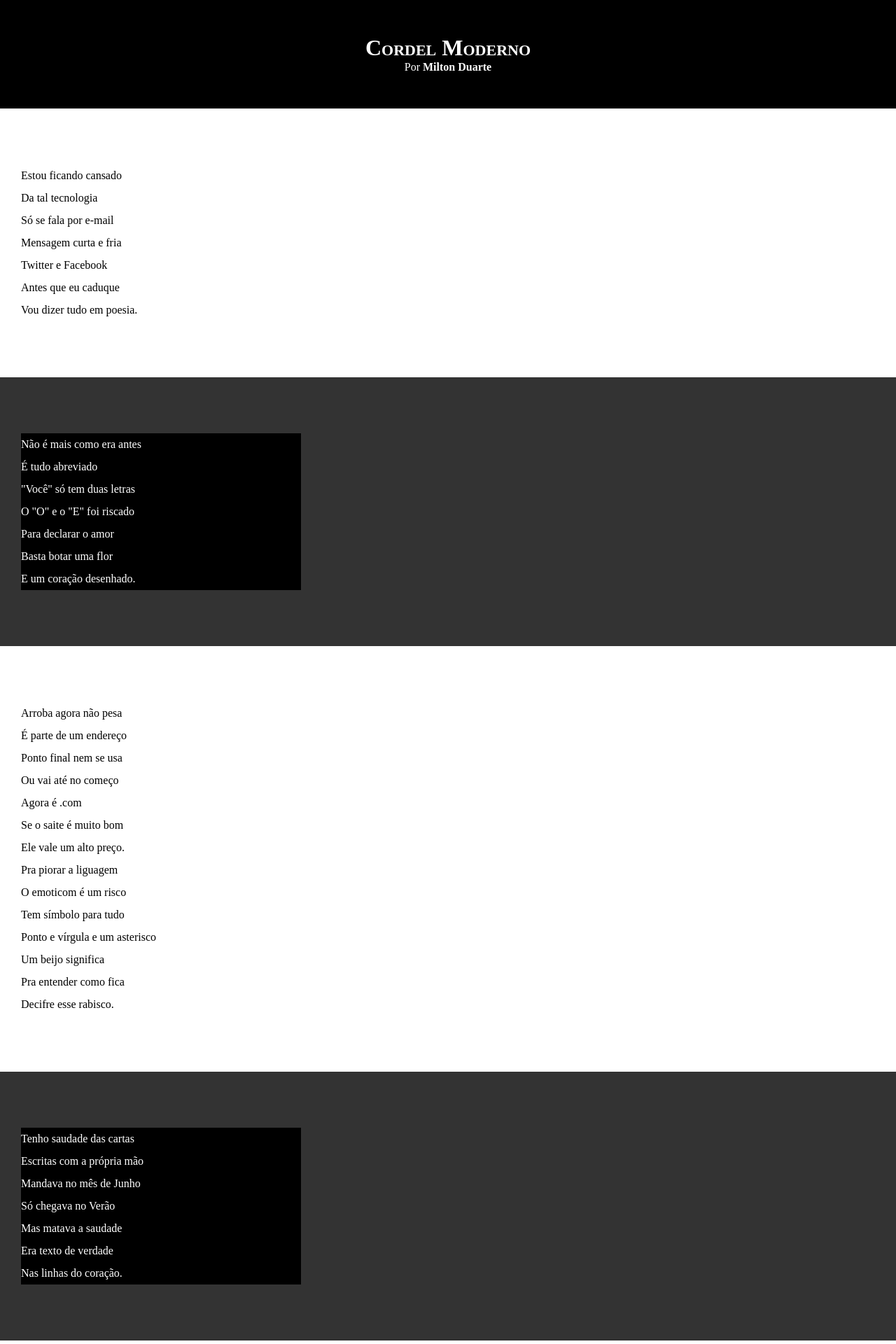
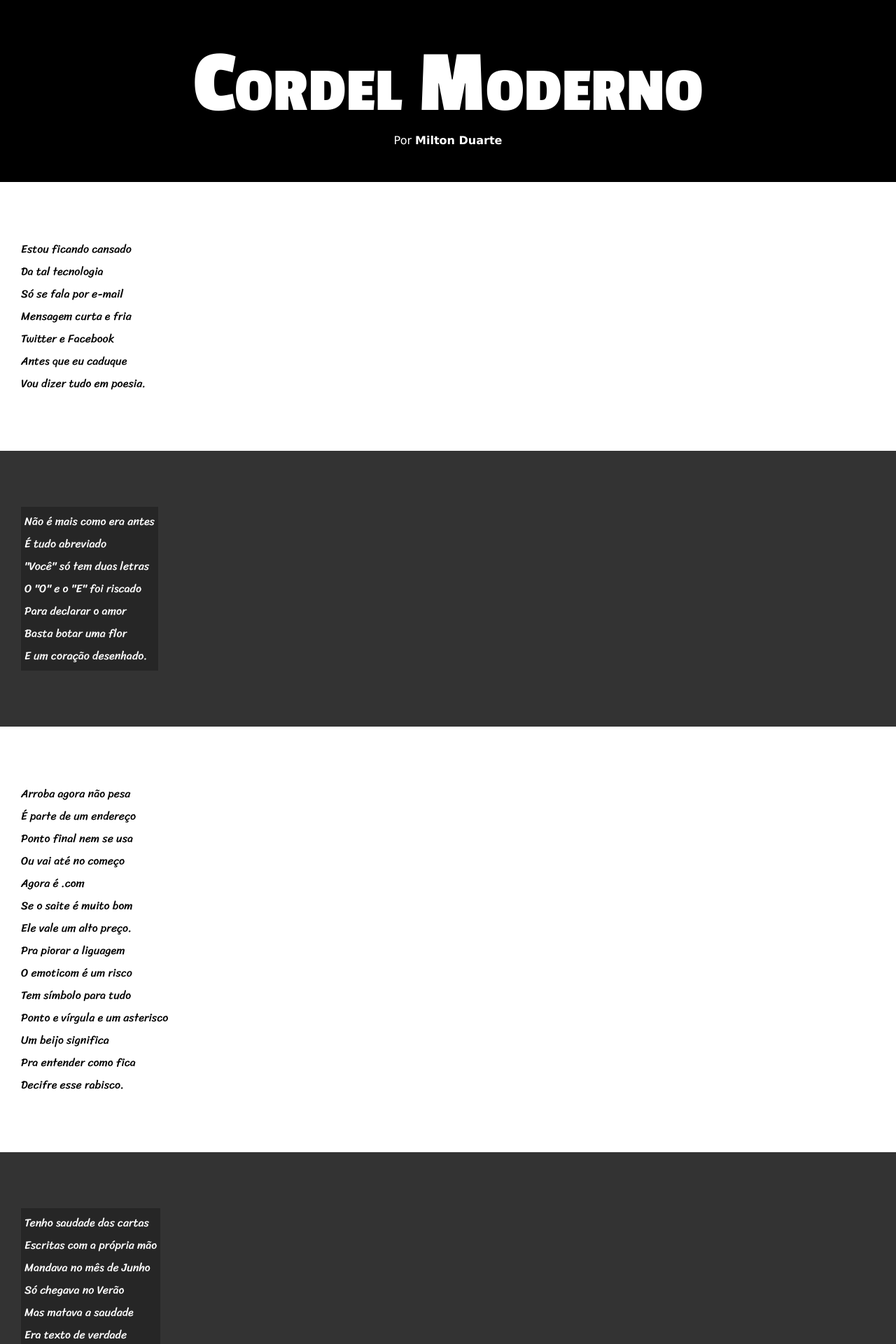
Before and after one commit to netowm/Estudos, a PHP site: page / in a window 1280 px wide. Shown: the top 1920 px of the page at 70% size. Run offline with PHP 8.4, Linux system fonts and the light colour scheme.

Commit message:
Update style.css

```diff
--- a/html-css/Desafios/d012/style.css
+++ b/html-css/Desafios/d012/style.css
@@ -1,13 +1,25 @@
 @charset "UTF-8";
+
+@import url('https://fonts.googleapis.com/css2?family=Passion+One:wght@400;700;900&display=swap');
+
+@import url('https://fonts.googleapis.com/css2?family=Sriracha&display=swap');
+
+:root {
+    --fonte1: Verdana, Geneva, Tahoma, sans-serif;
+    --fonte2: "Passion One", serif;
+    --fonte3: "Sriracha", serif;
+}
 
 * {
     margin: 0px;
     padding: 0px;
+    font-size: 1em;
 }
 
 html, body {
     min-width: 100hv;
     background-color: darkgray;
+    font-family: var(--fonte1);
 }
 
 header {
@@ -19,6 +31,8 @@ header {
 header > h1 {
     padding-top: 50px;
     font-variant: small-caps;
+    font-family: var(--fonte2);
+    font-size:  10vw;
 }
 
 header > p {
@@ -40,6 +54,8 @@ section {
     padding-bottom: 10vh;
     line-height: 2em;
     padding-left: 30px;
+    font-family: var(--fonte3);
+    font-style: 3.5vw;
 }
 
 section.normal {
@@ -53,8 +69,9 @@ section.imagem {
 }
 
 section.imagem > p {
-    width: 400px;
-    background-color: black;
+    display: inline-block;
+    padding: 5px;
+    background-color: rgba(0, 0, 0, 0.253);
 }
 
 footer {
```
